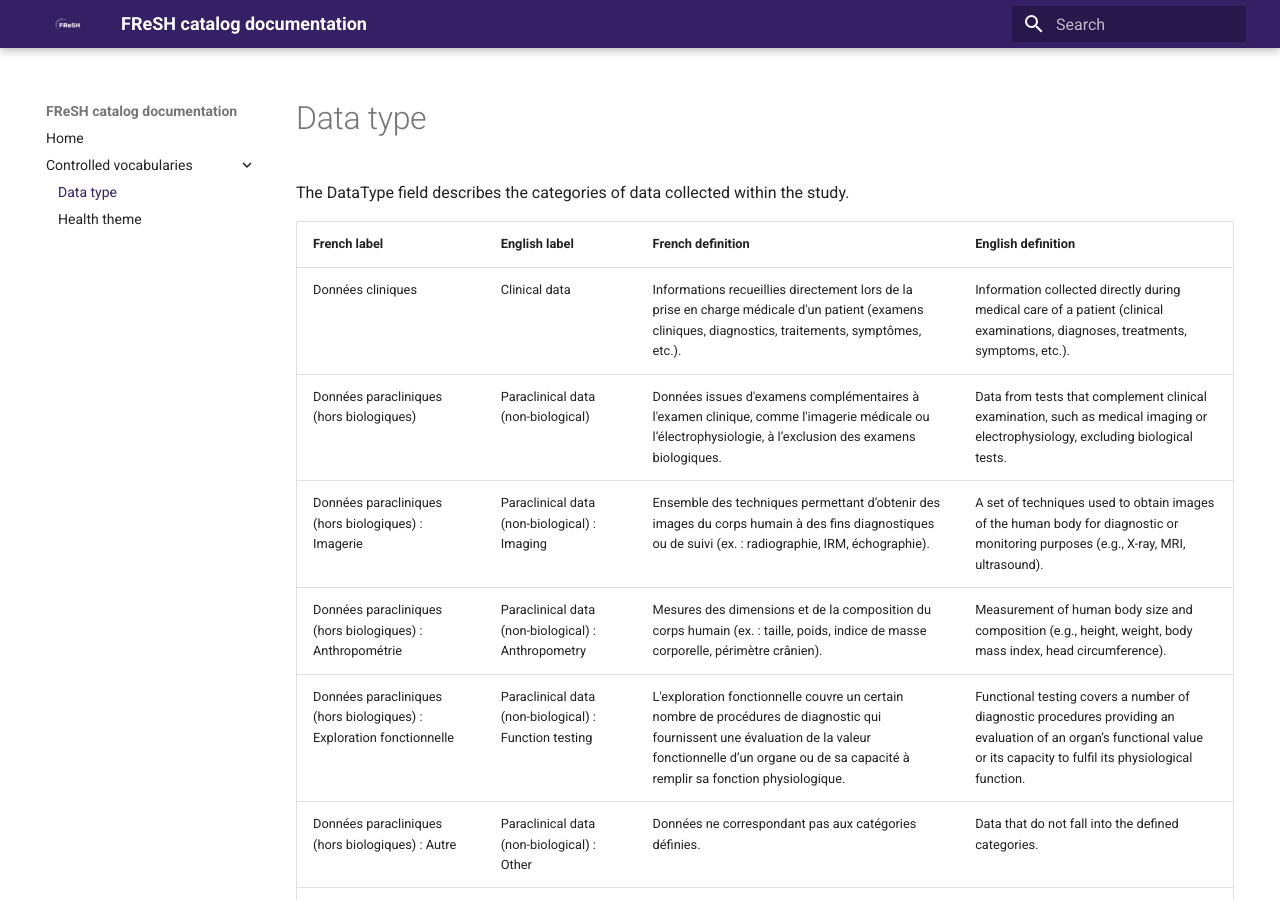
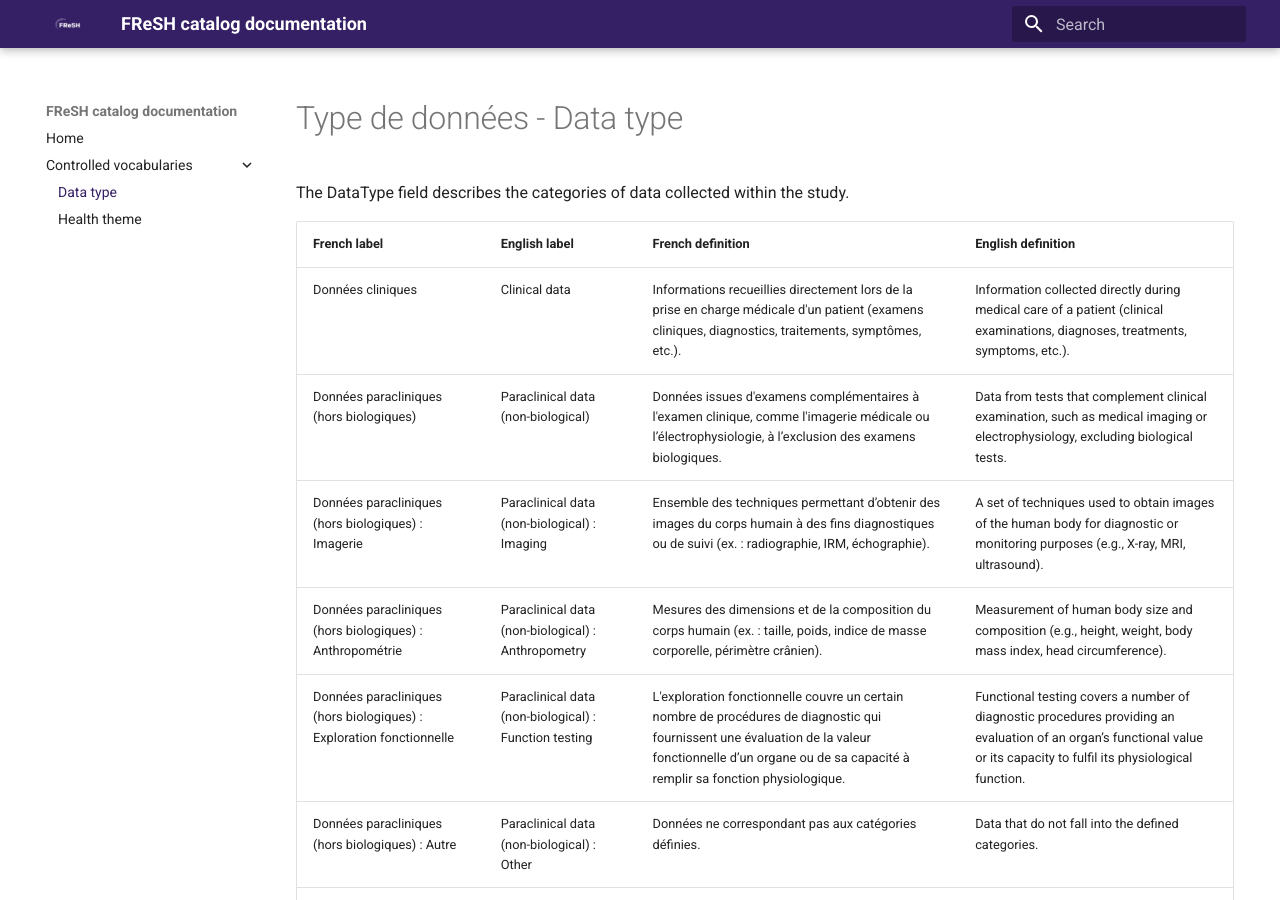
Before and after one commit to portail-fresh/technical-documentation, an MkDocs documentation site: the page built from docs/data-type.md, in a window 1280 px wide and 900 px high. Built offline with MkDocs 1.6.1 and Material for MkDocs 9.7.7, drawn with Linux system fonts in a browser that asks for light colours.

Commit message:
TradFR titre

```diff
--- a/docs/data-type.md
+++ b/docs/data-type.md
@@ -3,7 +3,7 @@ hide:
   - toc
 ---
 
-# Data type
+# Type de données - Data type
 
 The DataType field describes the categories of data collected within the study.
 
```
Also changed, not shown: docs/health-theme.md (+1 -1 lines).
